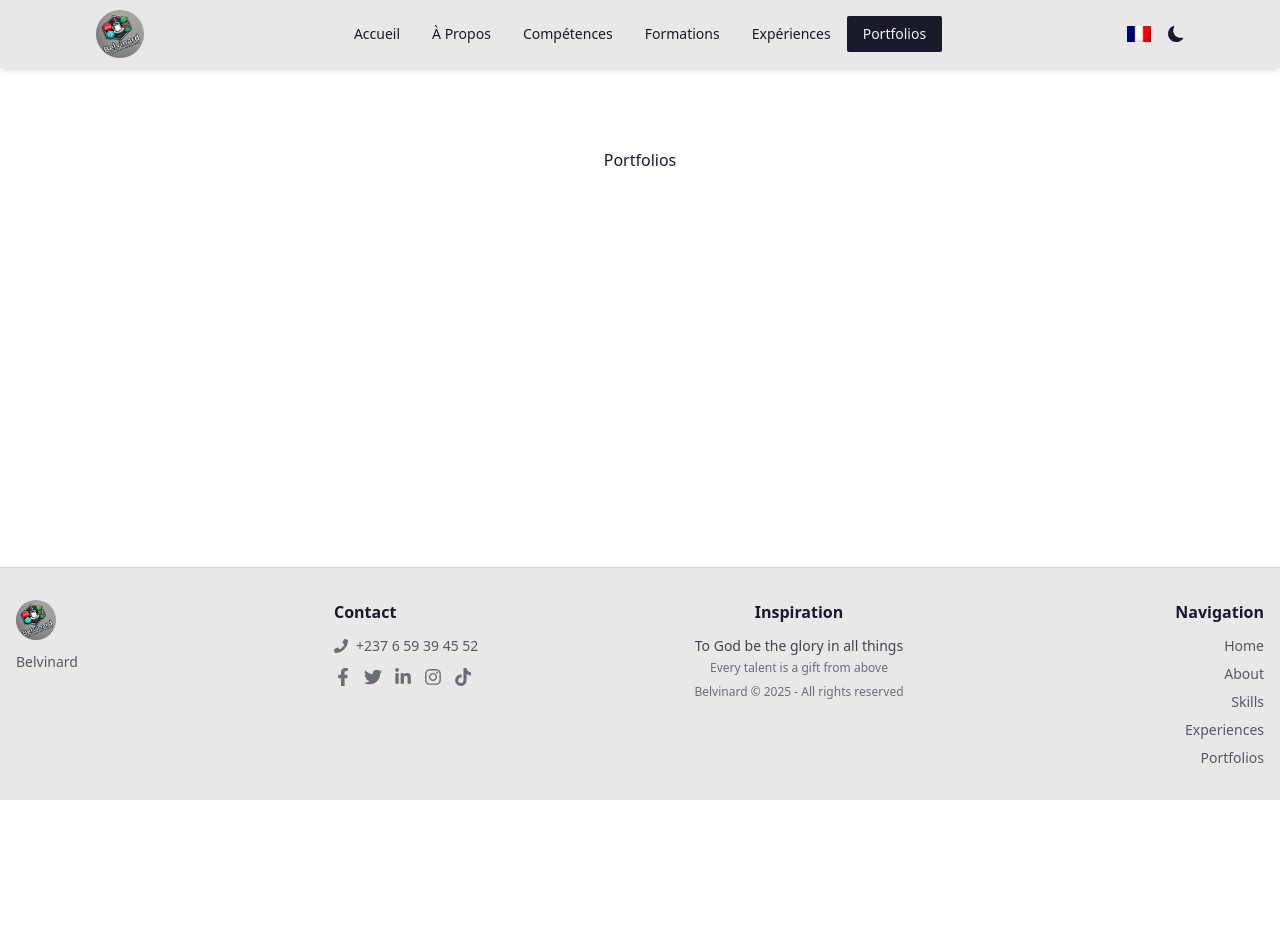
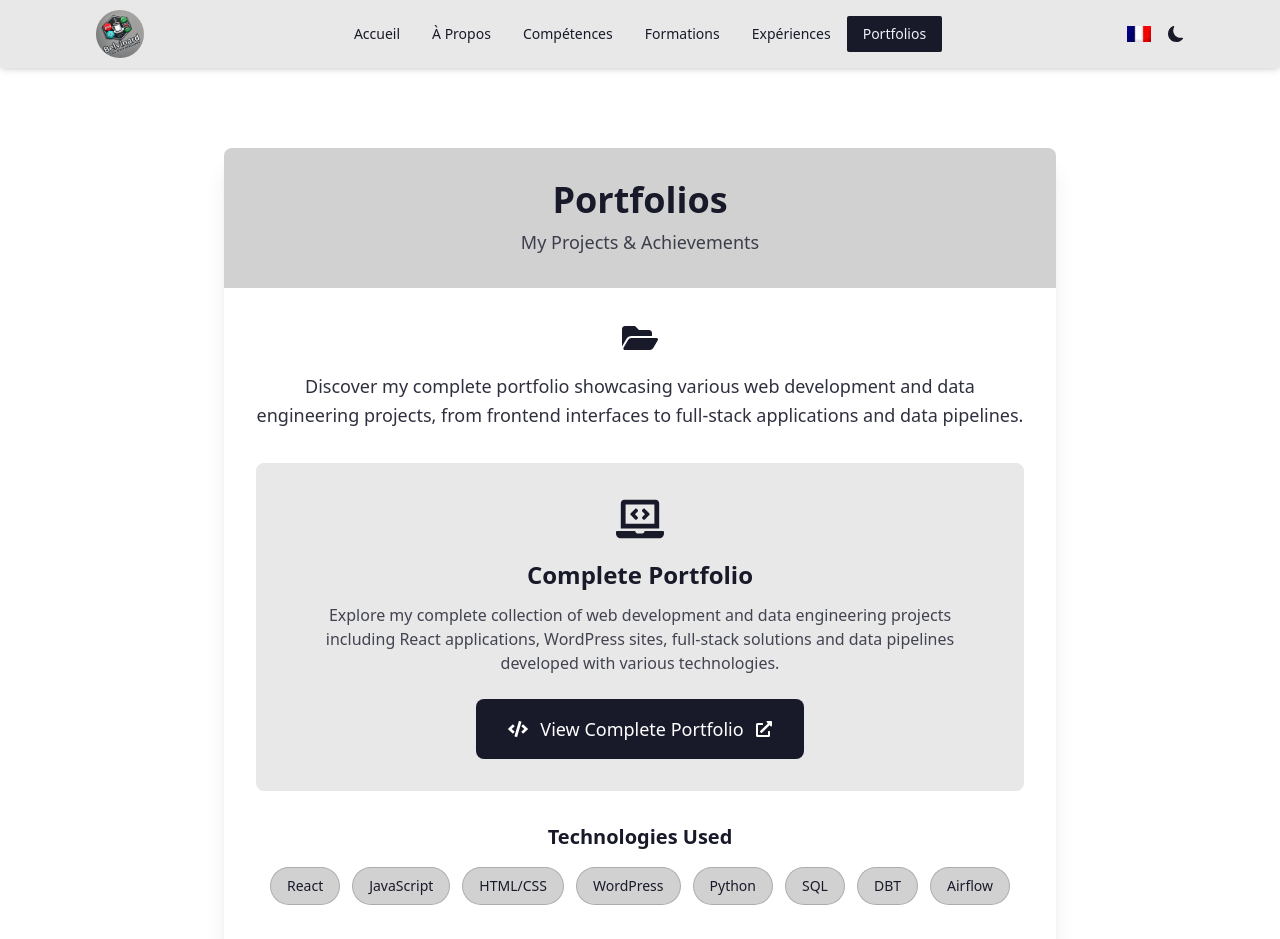
Before and after one commit to belvip/resumewebsite, a React (Vite) app: page /portfolios in a window 1280 px wide. Shown: the top 939 px of the page. Before the commit the page ends 800 px from the top, so only its background shows below. Built offline with nearby package versions, Linux system fonts and the light colour scheme.

Commit message:
Portfolio page added

```diff
--- a/src/i18n.js
+++ b/src/i18n.js
@@ -67,6 +67,13 @@ i18n
             projectTitle: 'Training Projects - Team Work',
             projectDesc: 'Development of several team applications: internship management system, clinic management application, grade management system.',
             futureNote: 'Actively seeking opportunities for a first professional experience in a company',
+            portfoliosSubtitle: 'My Projects & Achievements',
+            portfoliosIntro: 'Discover my complete portfolio showcasing various web development and data engineering projects, from frontend interfaces to full-stack applications and data pipelines.',
+            viewPortfolio: 'View Complete Portfolio',
+            portfolioNote: 'Click the link above to explore all my projects in detail',
+            portfolioTitle: 'Complete Portfolio',
+            portfolioDesc: 'Explore my complete collection of web development and data engineering projects including React applications, WordPress sites, full-stack solutions and data pipelines developed with various technologies.',
+            technologiesUsed: 'Technologies Used',
         },
     },
     fr: {
@@ -125,6 +132,13 @@ i18n
             projectTitle: 'Projets de Formation - Travail en Équipe',
             projectDesc: 'Développement de plusieurs applications en équipe : système de gestion de stage, application de gestion de clinique, système de gestion de notes.',
             futureNote: 'En recherche active d\'opportunités pour une première expérience professionnelle en entreprise',
+            portfoliosSubtitle: 'Mes Projets & Réalisations',
+            portfoliosIntro: 'Découvrez mon portfolio complet présentant divers projets de développement web et d\'ingénierie des données, des interfaces frontend aux applications full-stack et pipelines de données.',
+            viewPortfolio: 'Voir le Portfolio Complet',
+            portfolioNote: 'Cliquez sur le lien ci-dessus pour explorer tous mes projets en détail',
+            portfolioTitle: 'Portfolio Complet',
+            portfolioDesc: 'Explorez ma collection complète de projets web et data engineering incluant des applications React, des sites WordPress, des solutions full-stack et des pipelines de données développés avec diverses technologies.',
+            technologiesUsed: 'Technologies Utilisées',
         },
     },
     },
--- a/src/pages/Portfolios.jsx
+++ b/src/pages/Portfolios.jsx
@@ -1,9 +1,78 @@
-import React from 'react'
+import React from 'react';
+import { useTranslation } from 'react-i18next';
+import { FaFolderOpen, FaExternalLinkAlt, FaCode, FaLaptopCode } from 'react-icons/fa';
 
 const Portfolios = () => {
+    const { t } = useTranslation();
+
     return (
-        <div>Portfolios</div>
-    )
-}
+        <div className="max-w-6xl mx-auto px-4">
+            <div className="bg-base-100 shadow-xl rounded-lg overflow-hidden">
+                {/* Header */}
+                <div className="bg-base-300 text-base-content p-8 text-center">
+                    <h1 className="text-4xl font-bold mb-2">{t('portfolios')}</h1>
+                    <p className="text-lg opacity-80">{t('portfoliosSubtitle')}</p>
+                </div>
 
-export default Portfolios
+                <div className="p-8">
+                    {/* Introduction */}
+                    <div className="mb-8 text-center">
+                        <FaFolderOpen className="mx-auto text-base-content text-4xl mb-4" />
+                        <p className="text-lg text-base-content/90 leading-relaxed max-w-3xl mx-auto">
+                            {t('portfoliosIntro')}
+                        </p>
+                    </div>
+
+                    {/* Portfolio Link Card */}
+                    <div className="bg-base-200 p-8 rounded-lg text-center hover:shadow-lg transition-shadow">
+                        <div className="mb-6">
+                            <FaLaptopCode className="mx-auto text-base-content text-5xl mb-4" />
+                            <h2 className="text-2xl font-semibold text-base-content mb-3">
+                                {t('portfolioTitle')}
+                            </h2>
+                            <p className="text-base-content/80 mb-6 max-w-2xl mx-auto">
+                                {t('portfolioDesc')}
+                            </p>
+                        </div>
+
+                        {/* Portfolio Button */}
+                        <a
+                            href="https://belvi-projects.netlify.app/"
+                            target="_blank"
+                            rel="noopener noreferrer"
+                            className="inline-flex items-center gap-3 bg-base-content text-base-100 px-8 py-4 rounded-lg hover:bg-base-content/90 transition-colors text-lg font-medium"
+                        >
+                            <FaCode size={20} />
+                            <span>{t('viewPortfolio')}</span>
+                            <FaExternalLinkAlt size={16} />
+                        </a>
+                    </div>
+
+                    {/* Technologies Preview */}
+                    <div className="mt-8 text-center">
+                        <h3 className="text-xl font-semibold mb-4 text-base-content">{t('technologiesUsed')}</h3>
+                        <div className="flex flex-wrap justify-center gap-3">
+                            {['React', 'JavaScript', 'HTML/CSS', 'WordPress', 'Python', 'SQL', 'DBT', 'Airflow'].map((tech) => (
+                                <span
+                                    key={tech}
+                                    className="bg-base-300 text-base-content px-4 py-2 rounded-full text-sm font-medium border border-base-content/20"
+                                >
+                                    {tech}
+                                </span>
+                            ))}
+                        </div>
+                    </div>
+
+                    {/* Footer Note */}
+                    <div className="mt-8 text-center">
+                        <p className="text-base-content/60 text-sm italic">
+                            {t('portfolioNote')}
+                        </p>
+                    </div>
+                </div>
+            </div>
+        </div>
+    );
+};
+
+export default Portfolios;
```
